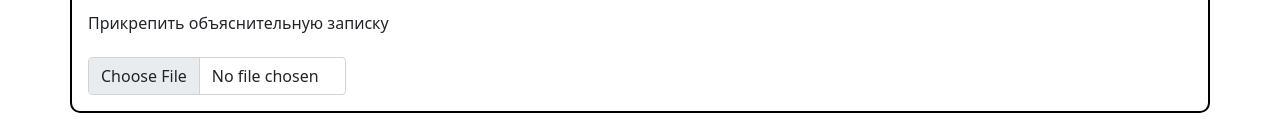
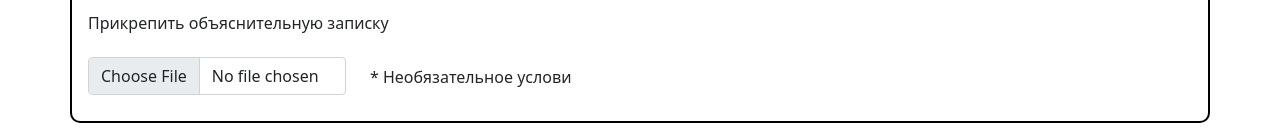
Before and after one commit to MosAleksey/full-stack, a React (Create React App) app: page /errorcreate in a window 1280 px wide. Shown: the part 546-681 px from the top of the page. Built offline with nearby package versions, Linux system fonts and the light colour scheme; no server answers.

Commit message:
13.05.2022

```diff
--- a/src/pages/ErrorCreatePage.js
+++ b/src/pages/ErrorCreatePage.js
@@ -163,6 +163,9 @@ const ErrorCreatePage = observer(() => {
                     <Col className="col-lg-3 mt-3">
                         <Form.Control type="file" onChange={selectFile}/>
                     </Col>
+                    <Col className="col-lg-3 mt-4">
+                        <p>* Необязательное услови</p>
+                    </Col>
                 </Row>
             </Container>
             <Container>
```
